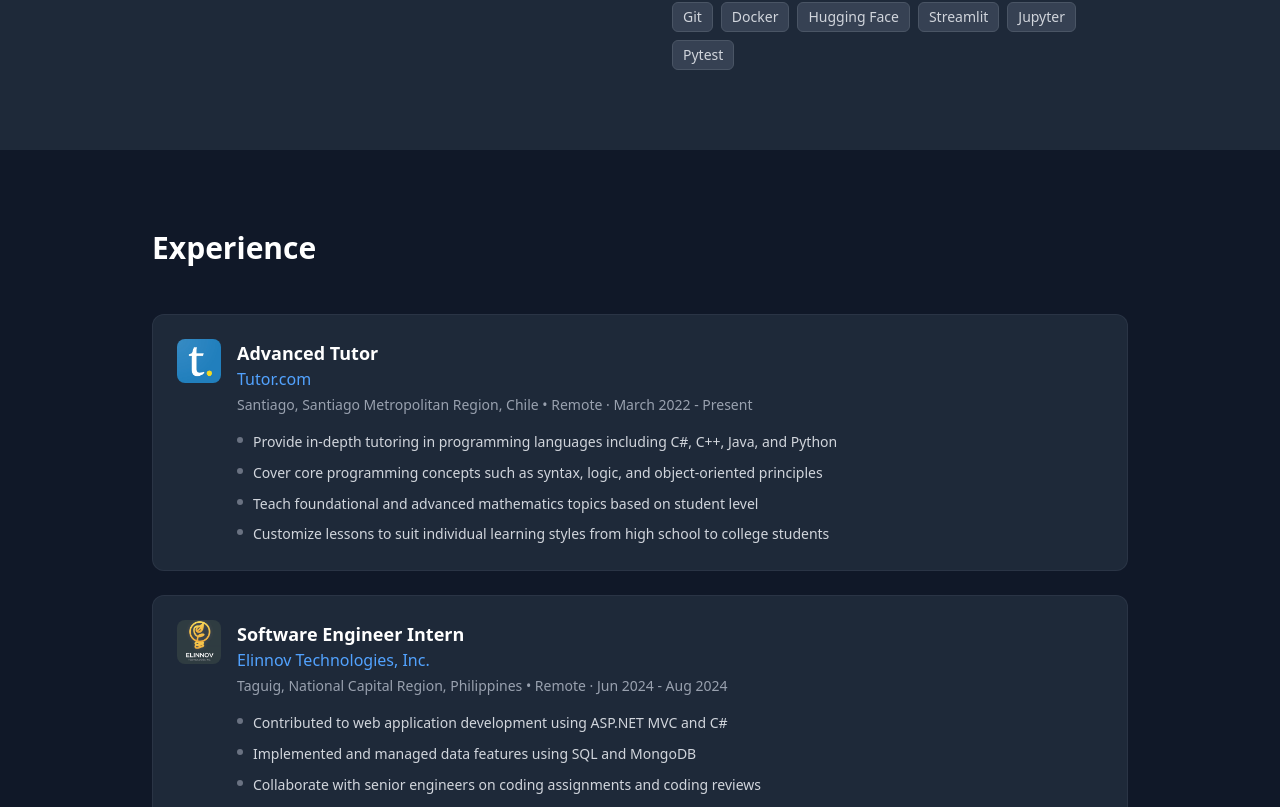
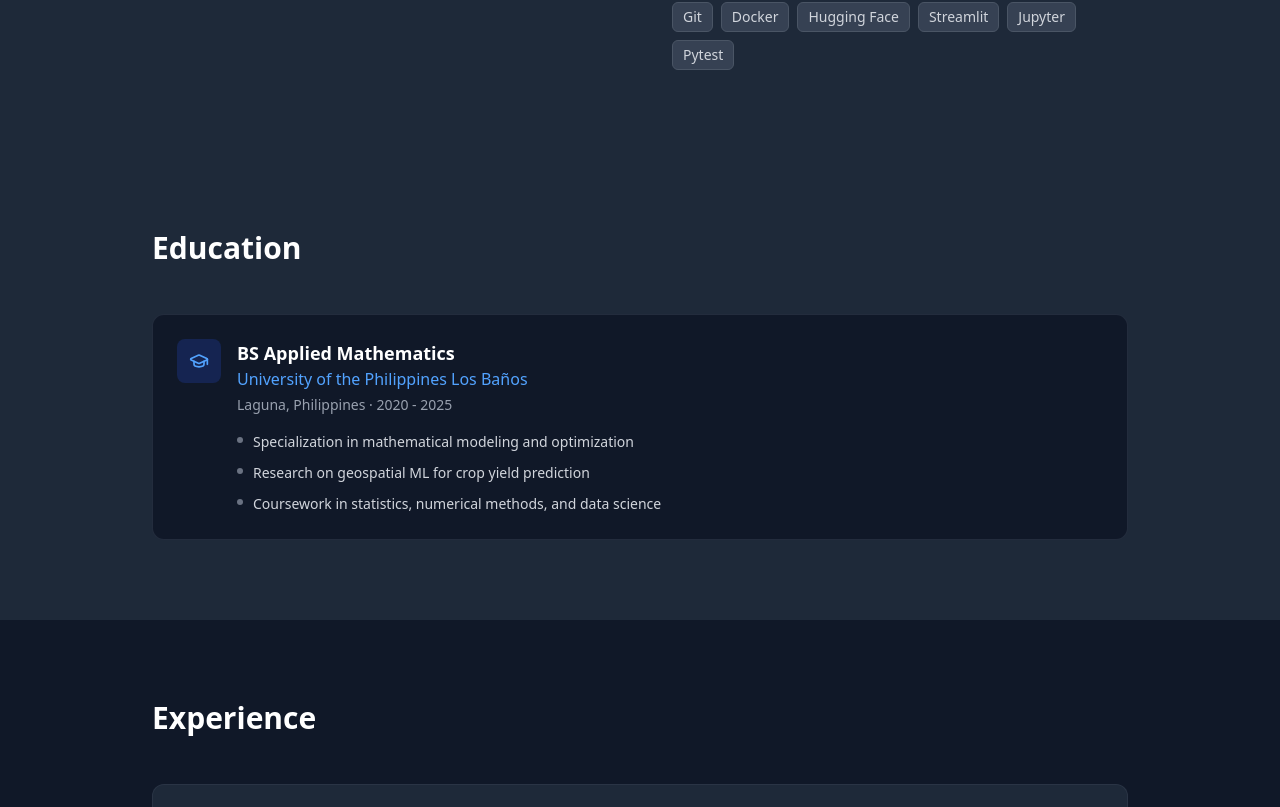
Before and after one commit to JIhushiru/portfolio, a React (Vite) app in the folder frontend/: page / in a window 1280 px wide. Shown: the part 1107-1914 px from the top of the page. Built offline with nearby package versions, Linux system fonts and the light colour scheme.

Commit message:
feat: add Education section with UPLB details

```diff
--- a/frontend/src/App.tsx
+++ b/frontend/src/App.tsx
@@ -1,8 +1,9 @@
-import { skills, experience, projects } from "./constants/Constants";
+import { skills, education, experience, projects } from "./constants/Constants";
 import { useState, useEffect } from 'react';
 import Header from "./sections/Header";
 import Hero from "./sections/Hero";
 import About from "./sections/About";
+import Education from "./sections/Education";
 import Experience from "./sections/Experience"
 import Projects from "./sections/Projects";
 import ContactAndFooter from "./sections/ContactAndFooter";
@@ -34,6 +35,7 @@ function App() {
       <Header isDarkMode={isDarkMode} toggleDarkMode={toggleDarkMode} activeSection={activeSection} />
       <Hero isDarkMode={isDarkMode}/>
       <About isDarkMode={isDarkMode} skills={skills}/>
+      <Education isDarkMode={isDarkMode} education={education}/>
       <Experience isDarkMode={isDarkMode} experience={experience}/>
       <Projects isDarkMode={isDarkMode} projects={projects}/>
       <ContactAndFooter isDarkMode={isDarkMode}/>
--- a/frontend/src/constants/Constants.tsx
+++ b/frontend/src/constants/Constants.tsx
@@ -5,6 +5,20 @@ export const skills = {
     backend: ['Node.js', 'MongoDB', 'PostgreSQL', 'MariaDB', 'Firebase'],
     tools: ['Git', 'Docker', 'Hugging Face', 'Streamlit', 'Jupyter', 'Pytest'],
 }
+
+export const education = [
+    {
+      school: 'University of the Philippines Los Baños',
+      degree: 'BS Applied Mathematics',
+      location: 'Laguna, Philippines',
+      duration: '2020 - 2025',
+      highlights: [
+        'Specialization in mathematical modeling and optimization',
+        'Research on geospatial ML for crop yield prediction',
+        'Coursework in statistics, numerical methods, and data science',
+      ],
+    },
+];
 
 export const experience =[
     {
--- a/frontend/src/hooks/useActiveSection.ts
+++ b/frontend/src/hooks/useActiveSection.ts
@@ -1,6 +1,6 @@
 import { useState, useEffect } from 'react';
 
-const sections = ['about', 'experience', 'projects', 'contact'];
+const sections = ['about', 'education', 'experience', 'projects', 'contact'];
 
 export function useActiveSection() {
   const [active, setActive] = useState('');
--- /dev/null
+++ b/frontend/src/sections/Education.tsx
@@ -0,0 +1,73 @@
+import { GraduationCap } from 'lucide-react';
+import { useScrollReveal } from '../hooks/useScrollReveal';
+
+type EducationItem = {
+  school: string;
+  degree: string;
+  location: string;
+  duration: string;
+  highlights: string[];
+};
+
+type Props = {
+  isDarkMode: boolean;
+  education: EducationItem[];
+};
+
+export default function Education({ isDarkMode, education }: Props) {
+  const sectionRef = useScrollReveal<HTMLDivElement>();
+
+  return (
+    <section id="education" className={`py-20 ${isDarkMode ? 'bg-gray-800' : 'bg-white'}`}>
+      <div className="max-w-5xl mx-auto px-6">
+        <div ref={sectionRef} className="reveal-up">
+          <h2 className={`text-3xl font-bold ${isDarkMode ? 'text-white' : 'text-gray-900'} mb-12`}>
+            Education
+          </h2>
+          <div className="space-y-6">
+            {education.map((item, index) => (
+              <div
+                key={index}
+                className={`border rounded-xl p-6 transition-all ${
+                  isDarkMode ? 'border-gray-700/50 bg-gray-900 hover:border-gray-600' : 'border-gray-200 bg-gray-50 hover:border-gray-300 hover:shadow-sm'
+                }`}
+              >
+                <div className="flex items-start gap-4">
+                  <div
+                    className={`w-11 h-11 rounded-lg shrink-0 flex items-center justify-center ${
+                      isDarkMode ? 'bg-blue-900/40 text-blue-400' : 'bg-blue-50 text-blue-600'
+                    }`}
+                  >
+                    <GraduationCap className="w-5 h-5" />
+                  </div>
+                  <div className="flex-1">
+                    <h3 className={`text-lg font-semibold ${isDarkMode ? 'text-white' : 'text-gray-900'}`}>
+                      {item.degree}
+                    </h3>
+                    <p className={`font-medium ${isDarkMode ? 'text-blue-400' : 'text-blue-600'} mb-1`}>
+                      {item.school}
+                    </p>
+                    <p className={`text-sm ${isDarkMode ? 'text-gray-400' : 'text-gray-500'} mb-4`}>
+                      {item.location} · {item.duration}
+                    </p>
+                    <ul className="space-y-2">
+                      {item.highlights.map((point, i) => (
+                        <li
+                          key={i}
+                          className={`flex items-start text-sm leading-relaxed ${isDarkMode ? 'text-gray-300' : 'text-gray-600'}`}
+                        >
+                          <span className={`mt-1.5 mr-2.5 w-1.5 h-1.5 rounded-full shrink-0 ${isDarkMode ? 'bg-gray-500' : 'bg-gray-400'}`}></span>
+                          {point}
+                        </li>
+                      ))}
+                    </ul>
+                  </div>
+                </div>
+              </div>
+            ))}
+          </div>
+        </div>
+      </div>
+    </section>
+  );
+}
--- a/frontend/src/sections/Header.tsx
+++ b/frontend/src/sections/Header.tsx
@@ -20,6 +20,7 @@ export default function Header({ isDarkMode, toggleDarkMode, activeSection }: Pr
 
     const navLinks = [
         { href: '#about', label: 'About', id: 'about' },
+        { href: '#education', label: 'Education', id: 'education' },
         { href: '#experience', label: 'Experience', id: 'experience' },
         { href: '#projects', label: 'Projects', id: 'projects' },
         { href: '#contact', label: 'Contact', id: 'contact' },
```
